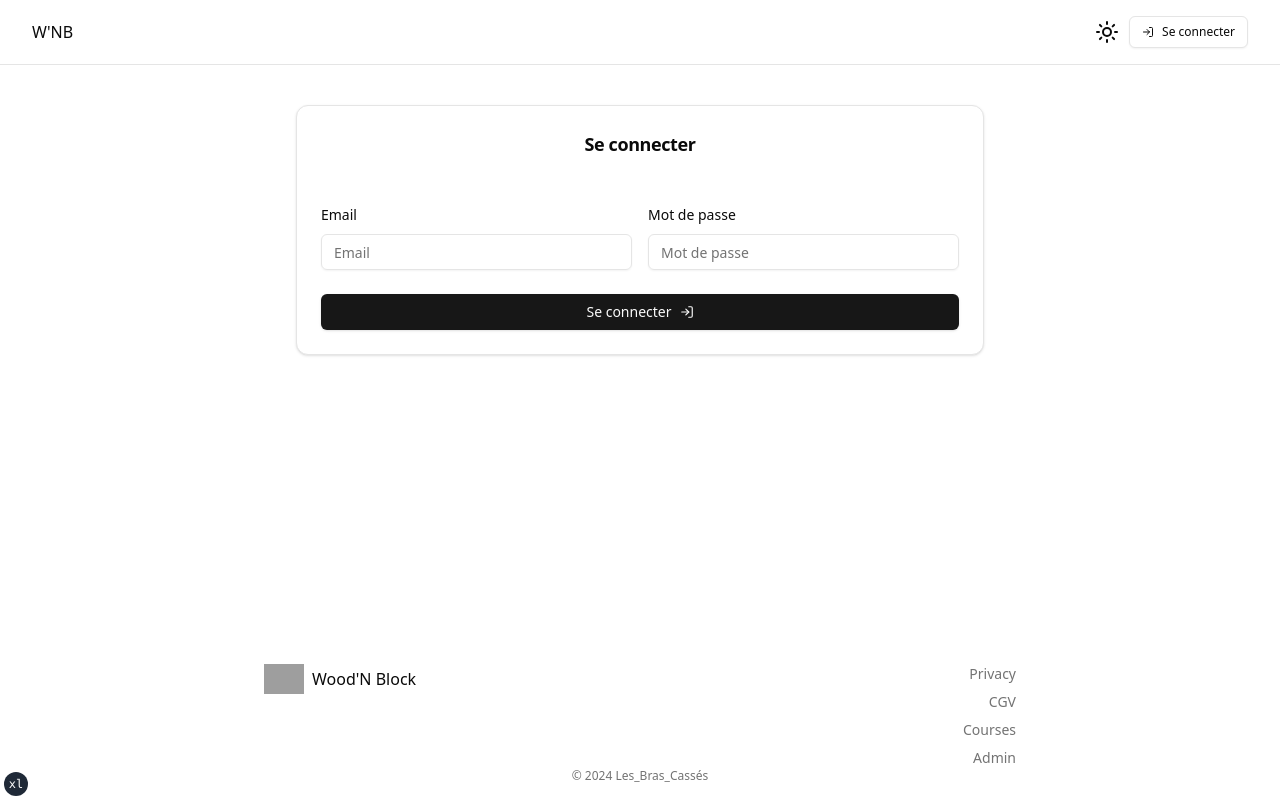
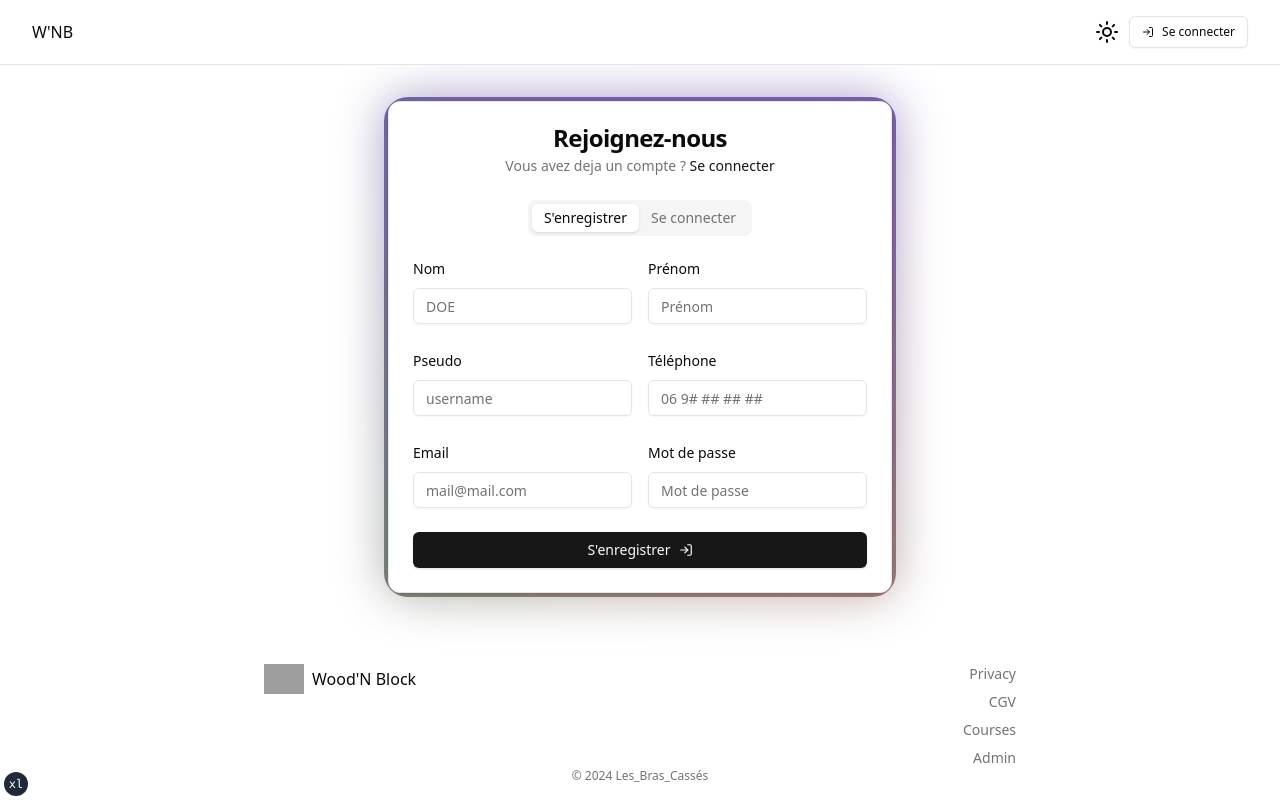
Before and after one commit to codaid/woodNBlock, a Next.js app: page /authentication in a window 1280 px wide. Built offline with nearby package versions, Linux system fonts and the light colour scheme; no server answers; grey boxes are pictures that could not be loaded.

Commit message:
Modify authentication design

```diff
--- a/app/authentication/page.tsx
+++ b/app/authentication/page.tsx
@@ -1,24 +1,26 @@
-import SignIn from "@/components/layout/home/signIn";
-import { Card, CardContent, CardHeader, CardTitle } from "@/components/ui/card";
+import Authentication from "@/components/layout/home/authentication";
 
-const Authentication = () => {
+const AuthenticationPage = () => {
     return (
-        <div className="mx-auto max-w-3xl p-10">
-            <Card>
-                <CardHeader>
-                    <CardTitle>
-                        {" "}
-                        <h1 className="text-center text-lg">
-                            Se connecter
-                        </h1>{" "}
-                    </CardTitle>
-                </CardHeader>
-                <CardContent>
-                    <SignIn />
-                </CardContent>
-            </Card>
+        // <div className="mx-auto max-w-3xl p-10">
+        //     <Card>
+        //         <CardHeader>
+        //             <CardTitle>
+        //                 {" "}
+        //                 <h1 className="text-center text-lg">
+        //                     Se connecter
+        //                 </h1>{" "}
+        //             </CardTitle>
+        //         </CardHeader>
+        //         <CardContent>
+        //             <SignIn />
+        //         </CardContent>
+        //     </Card>
+        // </div>
+        <div className="mx-auto w-fit max-w-4xl p-8">
+            <Authentication />
         </div>
     );
 };
 
-export default Authentication;
+export default AuthenticationPage;
--- a/pages/api/auth/[...nextauth].ts
+++ b/pages/api/auth/[...nextauth].ts
@@ -7,9 +7,6 @@ import Credentials from "next-auth/providers/credentials";
 
 export const authOptions: AuthOptions = {
     adapter: PrismaAdapter(prisma),
-    theme: {
-        logo: "/next.svg",
-    },
     pages: {
         signIn: "/authentication",
     },
--- a/src/components/layout/home/authentication.tsx
+++ b/src/components/layout/home/authentication.tsx
@@ -32,6 +32,7 @@ const Authentication = () => {
                     </CardHeader>
                     <CardContent>
                         <Tabs defaultValue="signup">
+                            <div className="flex justify-center">
                                 <TabsList>
                                     <TabsTrigger value="signup">
                                         S&apos;enregistrer
@@ -40,6 +41,7 @@ const Authentication = () => {
                                         Se connecter
                                     </TabsTrigger>
                                 </TabsList>
+                            </div>
 
                             <TabsContent value="signup">
                                 {" "}
--- a/src/components/layout/home/signIn.tsx
+++ b/src/components/layout/home/signIn.tsx
@@ -84,9 +84,8 @@ const SignIn = () => {
             <div className="">
                 <Form {...form}>
                     <form
-                        noValidate
                         onSubmit={form.handleSubmit(onSubmit)}
-                        className="grid grid-cols-2 gap-4"
+                        className="gap-4 text-left sm:grid sm:grid-cols-2"
                     >
                         <FormField
                             control={form.control}
@@ -115,6 +114,7 @@ const SignIn = () => {
                                     <FormLabel>Mot de passe</FormLabel>
                                     <FormControl>
                                         <Input
+                                            type="password"
                                             placeholder="Mot de passe"
                                             {...field}
                                         />
@@ -126,7 +126,7 @@ const SignIn = () => {
                         />
                         <Button
                             type="submit"
-                            className="col-span-2"
+                            className="w-full max-sm:mt-5 sm:col-span-2"
                             disabled={isPending}
                         >
                             Se connecter
--- a/src/components/layout/home/signUp.tsx
+++ b/src/components/layout/home/signUp.tsx
@@ -23,8 +23,8 @@ import { z } from "zod";
 const formSchema = z.object({
     username: z.string(),
     lastName: z.string(),
-    firstName: z.string().email(),
-    number: z.number(),
+    firstName: z.string(),
+    number: z.string().regex(/^\d+$/, "Numéro de téléphone invalide"),
     email: z.string().email(),
     password: z.string(),
 });
@@ -37,7 +37,7 @@ const SignUp = () => {
             username: "",
             lastName: "",
             firstName: "",
-            number: 0,
+            number: "",
             email: "",
             password: "",
         },
@@ -72,22 +72,25 @@ const SignUp = () => {
                 return;
             }
             toast.success("Compte créé");
-            router.push("/user/home");
+            router.push("/user");
         },
     });
 
-    function onSubmit(values: z.infer<typeof formSchema>) {
+    const onSubmit = (values: z.infer<typeof formSchema>) => {
         console.log(values);
         mutate(values);
-    }
+    };
+
+    const onError = (errors: any) => {
+        console.log("error: ", errors);
+    };
     return (
         <div className="mt-5">
             <div className="">
                 <Form {...form}>
                     <form
-                        noValidate
-                        onSubmit={form.handleSubmit(onSubmit)}
-                        className="grid grid-cols-2 gap-4"
+                        onSubmit={form.handleSubmit(onSubmit, onError)}
+                        className="gap-4 text-left sm:grid sm:grid-cols-2"
                     >
                         <FormField
                             control={form.control}
@@ -116,7 +119,6 @@ const SignUp = () => {
                                     <FormLabel>Prénom</FormLabel>
                                     <FormControl>
                                         <Input
-                                            type="text"
                                             placeholder="Prénom"
                                             {...field}
                                         />
@@ -172,7 +174,6 @@ const SignUp = () => {
                                     <FormLabel>Email</FormLabel>
                                     <FormControl>
                                         <Input
-                                            type="email"
                                             placeholder="mail@mail.com"
                                             {...field}
                                         />
@@ -203,7 +204,7 @@ const SignUp = () => {
                         />
                         <Button
                             type="submit"
-                            className="col-span-2"
+                            className="w-full max-sm:mt-5 sm:col-span-2"
                             disabled={isPending}
                         >
                             S&apos;enregistrer
```
Lines whose indentation alone changed are shown as unchanged.
